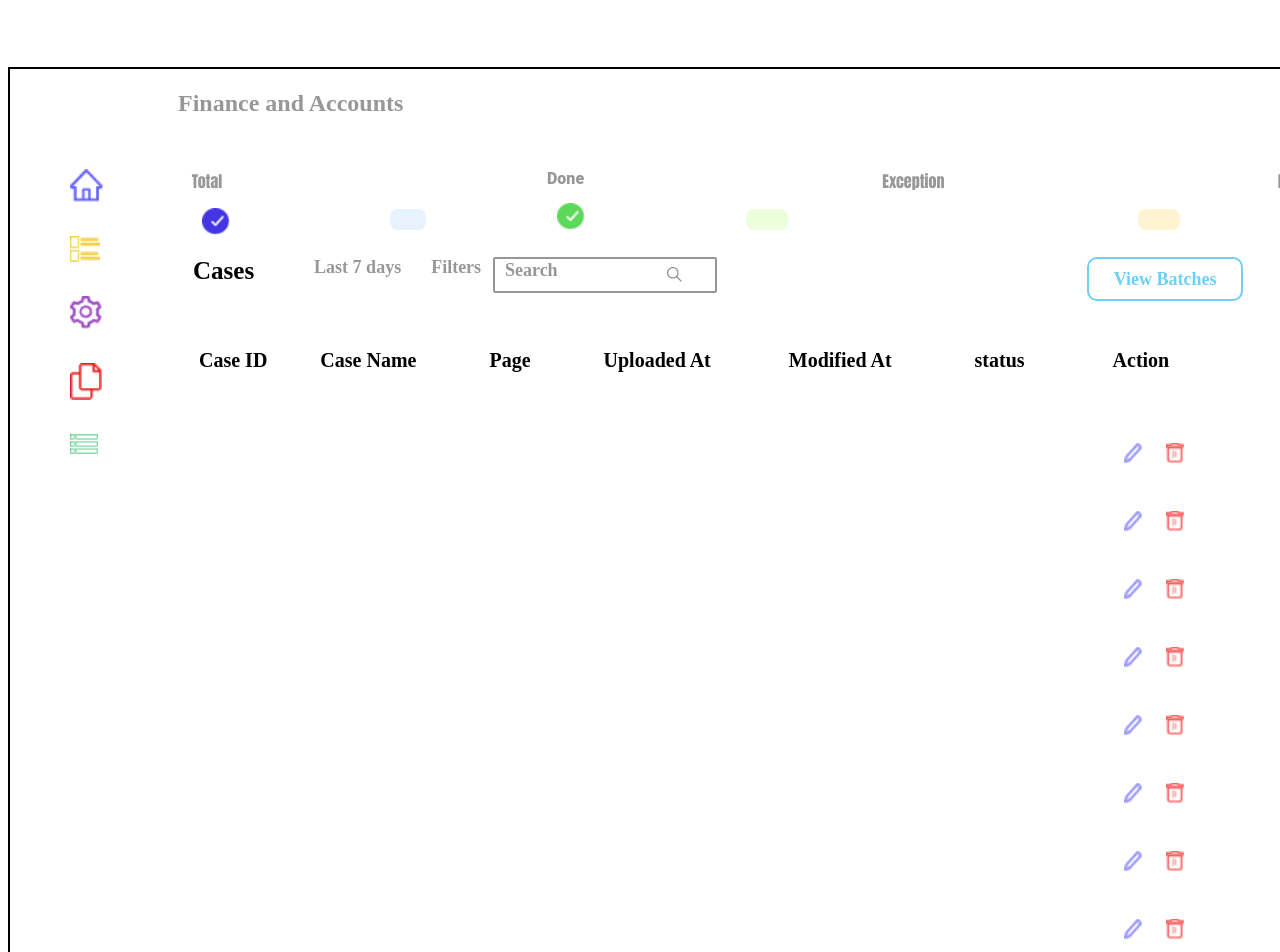
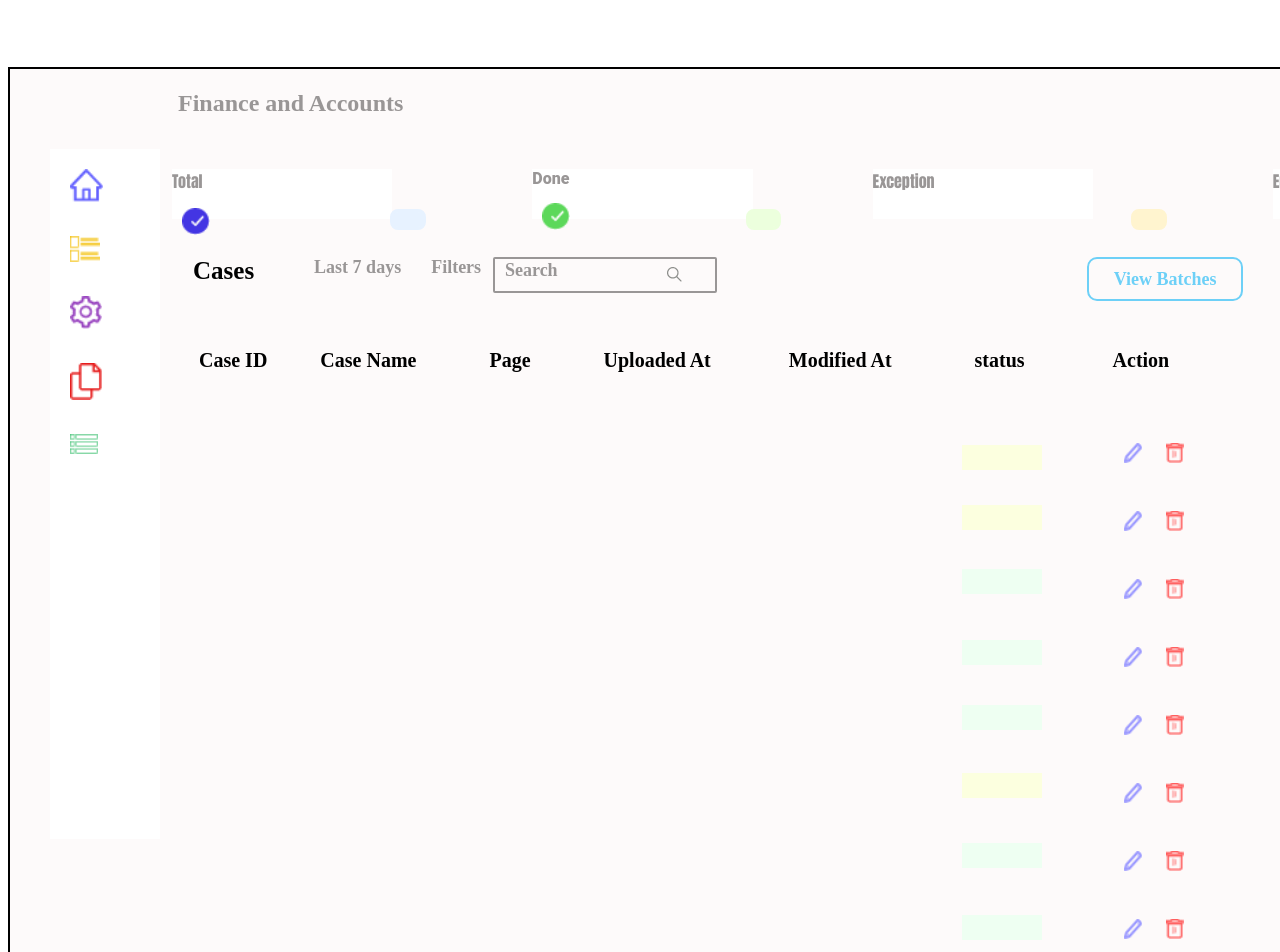
Before and after one commit to 9891837831/css-design, a plain HTML site: page index.html in a window 1280 px wide. Shown: the top 952 px of the page. Drawn offline with Linux system fonts and the light colour scheme.

Commit message:
Update index.html

```diff
--- a/index.html
+++ b/index.html
@@ -14,6 +14,7 @@
             border: 2px solid black;
             display: flex;
             flex-direction: row;
+            background: #fdfafa
         }
 
         .container1 {
@@ -26,6 +27,7 @@
             font-family: Impact, Haettenschweiler, 'Arial Narrow Bold', sans-serif;
             font-weight: 1000;
             color: rgb(153, 150, 150);
+            background: white;
         }
 
         .container2 {
@@ -39,6 +41,7 @@
             padding: 5px;
             position: absolute;
             left: 10px;
+            background: white;
         }
 
         .container3 {
@@ -51,6 +54,7 @@
             font-family: Roboto, Helvetica, sans-serif;
             font-weight: 1000;
             color: rgb(153, 150, 150);
+            background: white;
         }
 
         .container4 {
@@ -63,6 +67,7 @@
             font-family: Impact, Haettenschweiler, 'Arial Narrow Bold', sans-serif;
             font-weight: 1000;
             color: rgb(153, 150, 150);
+            background: white;
         }
 
         .container5 {
@@ -77,6 +82,7 @@
             font-family: Impact, Haettenschweiler, 'Arial Narrow Bold', sans-serif;
             font-weight: 1000;
             color: rgb(153, 150, 150);
+            background: white;
         }
 
         .row {
@@ -304,7 +310,7 @@
             border: 3px solid #ecffdd;
             border-radius: 8px;
             height: 15px;
-            width: 5000px;
+            width: 4000px;
         }
 
         #power2 {
@@ -315,7 +321,7 @@
             border: 3px solid #fff4cf;
             border-radius: 8px;
             height: 15px;
-            width: 5000px;
+            width: 4000px;
         }
 
         #power3 {
@@ -326,7 +332,79 @@
             border: 3px solid #ffeaea;
             border-radius: 8px;
             height: 15px;
-            width: 5000px;
+            width: 4000px;
+        }
+
+        #level1 {
+            position: absolute;
+            top: 50px;
+            right: 112px;
+            height: 25px;
+            width: 80px;
+            background: #fcffdf;
+        }
+
+        #level2 {
+            position: absolute;
+            top: 110px;
+            right: 112px;
+            height: 25px;
+            width: 80px;
+            background: #fcffdf;
+        }
+
+        #level3 {
+            position: absolute;
+            top: 174px;
+            right: 112px;
+            height: 25px;
+            width: 80px;
+            background: #eefff2;
+        }
+
+        #level4 {
+            position: absolute;
+            top: 245px;
+            right: 112px;
+            height: 25px;
+            width: 80px;
+            background: #eefff2;
+        }
+
+        #level5 {
+            position: absolute;
+            top: 310px;
+            right: 112px;
+            height: 25px;
+            width: 80px;
+            background: #eefff2;
+        }
+
+        #level6 {
+            position: absolute;
+            top: 378px;
+            right: 112px;
+            height: 25px;
+            width: 80px;
+            background: #fcffdf;
+        }
+
+        #level7 {
+            position: absolute;
+            top: 448px;
+            right: 112px;
+            height: 25px;
+            width: 80px;
+            background: #eefff2;
+        }
+
+        #level8 {
+            position: absolute;
+            top: 520px;
+            right: 112px;
+            height: 25px;
+            width: 80px;
+            background: #eefff2;
         }
     </style>
 
@@ -392,34 +470,60 @@
             <tbody class="level">
                 <tr>
                     <td> <img src="images/write.png" class="level1" /> <img src="images/group.png" class="level2" /> </td>
+                    <td>
+                        <div id=level1></div>
+                    </td>
                 </tr>
                 <tr>
                     <td> <img src="images/write.png" class="level1" /> <img src="images/group.png" class="level2" /> </td>
+                    <td>
+                        <div id="level2"></div>
+                    </td>
                 </tr>
                 <tr>
-                    <td> <img src="images/write.png" class="level1" /> <img src="images/group.png" class="level2" /> </td>
+                    <td> <img src=" images/write.png " class="level1 " /> <img src="images/group.png " class="level2 " /> </td>
+                    <td>
+                        <div id="level3"></div>
+                    </td>
                 </tr>
                 <tr>
-                    <td> <img src="images/write.png" class="level1" /> <img src="images/group.png" class="level2" /> </td>
+                    <td> <img src="images/write.png " class="level1 " /> <img src="images/group.png " class="level2 " /> </td>
+                    <td>
+                        <div id="level4"></div>
+                    </td>
                 </tr>
                 <tr>
-                    <td> <img src="images/write.png" class="level1" /> <img src="images/group.png" class="level2" /> </td>
+                    <td> <img src="images/write.png " class="level1 " /> <img src="images/group.png " class="level2 " /> </td>
+                    <td>
+                        <div id="level5"></div>
+                    </td>
                 </tr>
                 <tr>
 
-                    <td> <img src="images/write.png" class="level1" /> <img src="images/group.png" class="level2" /> </td>
-
+                    <td> <img src="images/write.png " class="level1 " /> <img src="images/group.png " class="level2 " /> </td>
+                    <td>
+                        <div id="level6"></div>
+                    </td>
                 </tr>
 
                 <tr>
-                    <td> <img src="images/write.png" class="level1" /> <img src="images/group.png" class="level2" /> </td>
+                    <td> <img src="images/write.png " class="level1 " /> <img src="images/group.png " class="level2 " />
+                        <td>
+                            <div id="level7"></div>
+                        </td>
+
                 </tr>
                 <tr>
-                    <td> <img src="images/write.png" class="level1" /> <img src="images/group.png" class="level2" /> </td>
+                    <td> <img src="images/write.png " class="level1 " /> <img src="images/group.png " class="level2 " /> </td>
+                    <td>
+                        <div id="level8"></div>
+                    </td>
                 </tr>
             </tbody>
         </thead>
     </table>
 </body>
 
+</head>
+
 </html>
```
